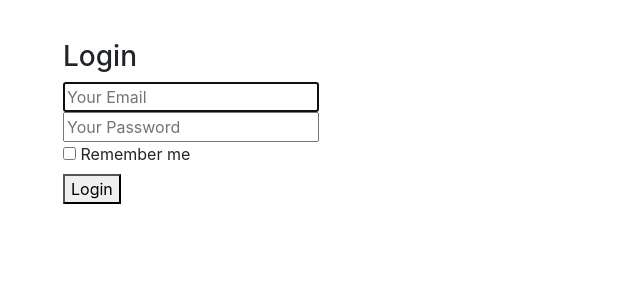
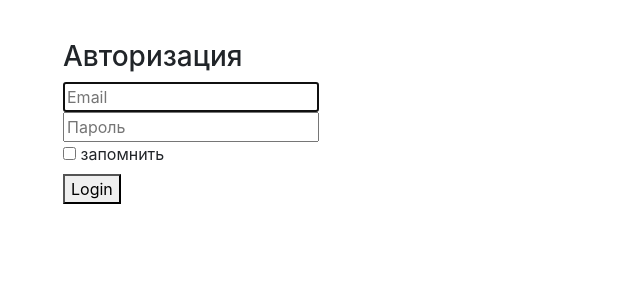
Before and after one commit to artsun/TimeCounter, a Python web app: template templates/login.html in a window 1280 px wide. Shown: the part 56-356 px from the top of the page, without its empty margins (0-640 px from the left). Run offline with Jinja, Linux system fonts and the light colour scheme; the template is opened without the code that fills it, so the values that code supplies are empty; some libraries are stand-ins or nearby versions.

Commit message:
Update login.html

```diff
--- a/templates/login.html
+++ b/templates/login.html
@@ -2,7 +2,7 @@
 
 {% block content %}
 <div class="column is-4 is-offset-4">
-    <h3 class="title">Login</h3>
+    <h3 class="title">Авторизация</h3>
     <div class="box">
         {% with messages = get_flashed_messages() %}
 {% if messages %}
@@ -14,19 +14,19 @@
         <form method="POST" action="/login">
             <div class="field">
                 <div class="control">
-                    <input class="input is-large" type="email" name="email" placeholder="Your Email" autofocus="">
+                    <input class="input is-large" type="email" name="email" placeholder="Email" autofocus="">
                 </div>
             </div>
 
             <div class="field">
                 <div class="control">
-                    <input class="input is-large" type="password" name="password" placeholder="Your Password">
+                    <input class="input is-large" type="password" name="password" placeholder="Пароль">
                 </div>
             </div>
             <div class="field">
                 <label class="checkbox">
                     <input type="checkbox">
-                    Remember me
+                    запомнить
                 </label>
             </div>
             <button class="button is-block is-info is-large is-fullwidth">Login</button>
```
